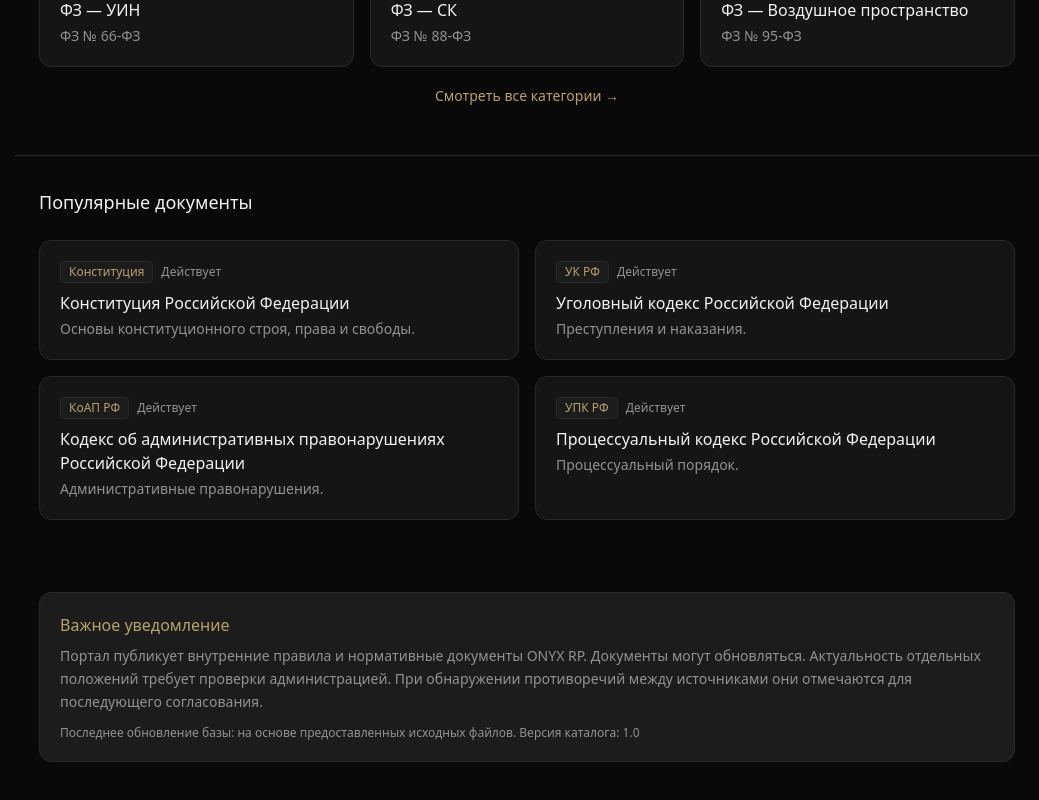
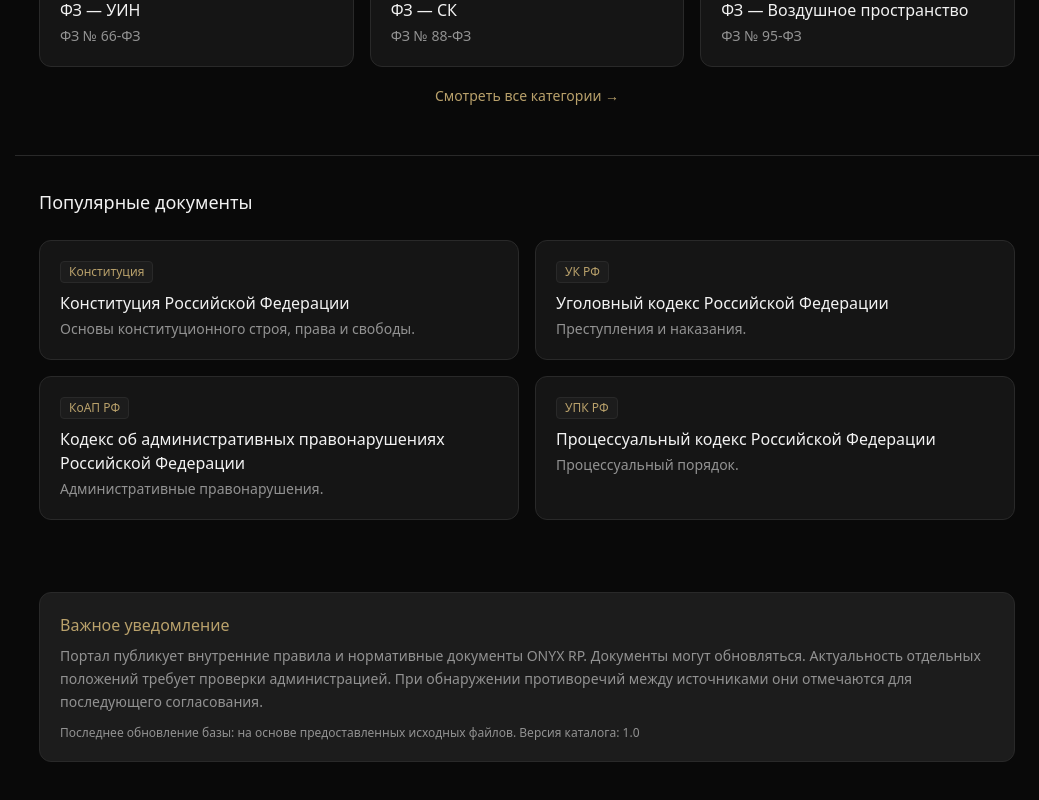
Before and after one commit to Enly52NGG/onyx, a Next.js app: page / in a window 1280 px wide. Shown: the part 1800-2600 px from the top of the page, without its empty margins (241-1280 px from the left). Built offline with nearby package versions, Linux system fonts and the light colour scheme.

Commit message:
Add files via upload

```diff
--- a/src/app/page.tsx
+++ b/src/app/page.tsx
@@ -89,9 +89,6 @@ export default function HomePage() {
                 <span className="text-xs px-2 py-0.5 rounded bg-[#1C1C1C] text-[#B9A16B] border border-[#292929]">
                   {localizeDocumentMeta(doc.slug, doc.title, doc.shortTitle, doc.description, locale).shortTitle}
                 </span>
-                <span className="text-xs text-[#929292]">
-                  {doc.status === "requires_review" ? t("statusRequiresReview") : t("active")}
-                </span>
               </div>
               <h3 className="font-medium text-[#F2F2F2] mb-1">{localizeDocumentMeta(doc.slug, doc.title, doc.shortTitle, doc.description, locale).title}</h3>
               <p className="text-sm text-[#929292] line-clamp-2">{localizeDocumentMeta(doc.slug, doc.title, doc.shortTitle, doc.description, locale).description}</p>
```
